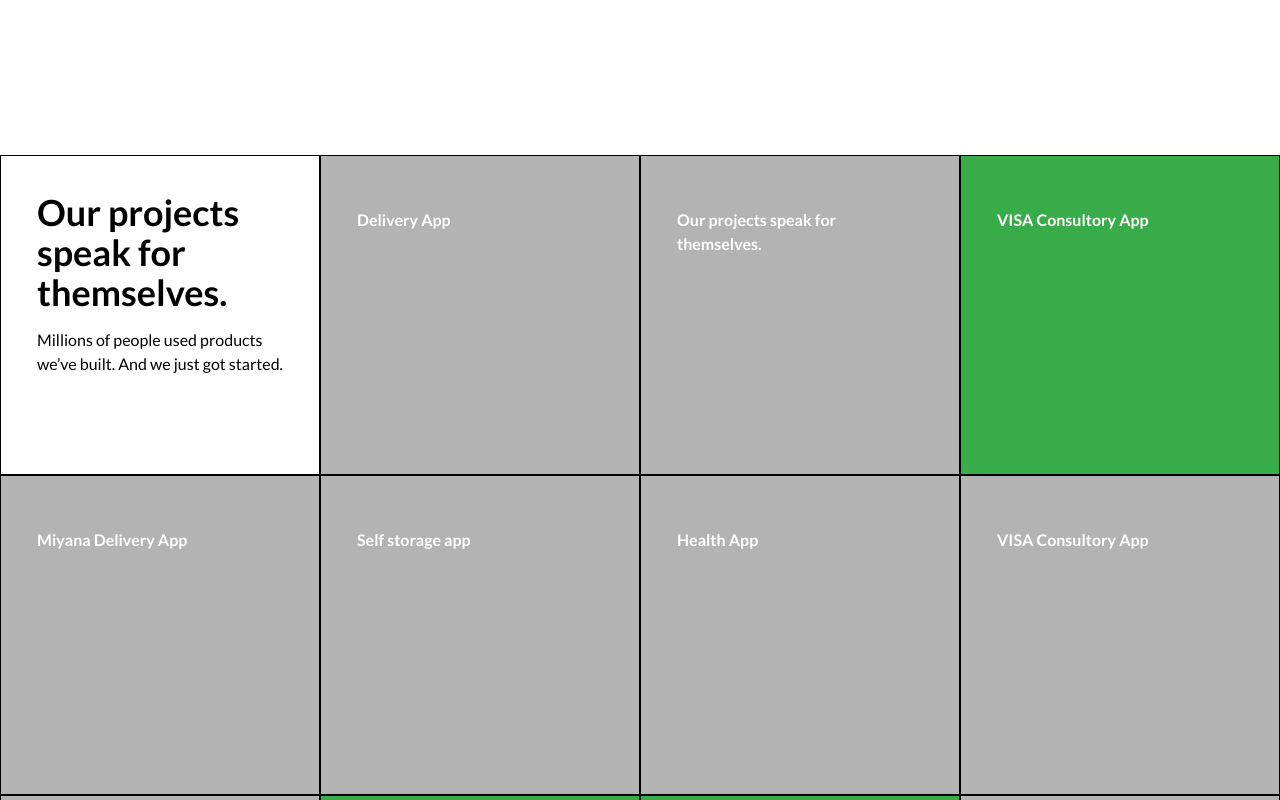
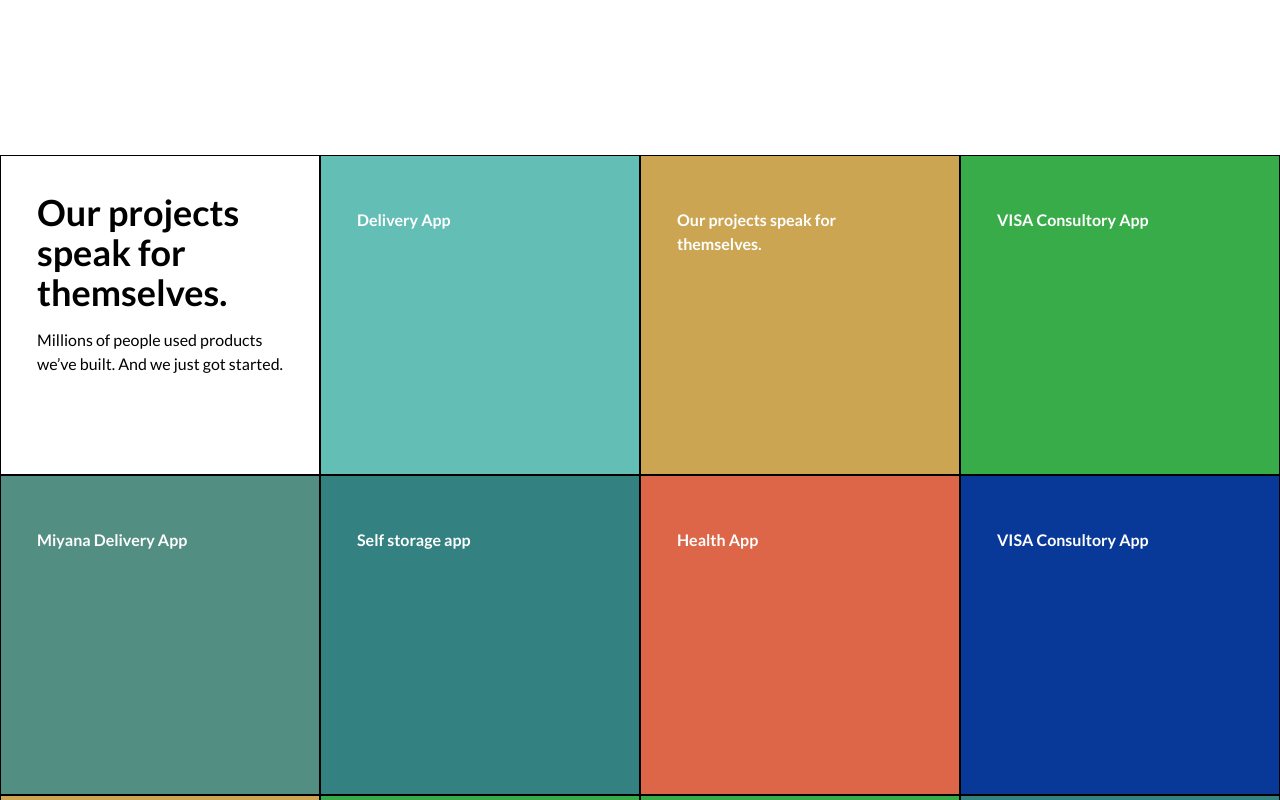
Before and after one commit to KvinZav/umvel-remote, a Next.js app: page / in a window 1280 px wide. Shown: the part 11200-12000 px from the top of the page. Built offline with nearby package versions, Linux system fonts and the light colour scheme.

Commit message:
fix: change background color

```diff
--- a/pages/_app.tsx
+++ b/pages/_app.tsx
@@ -6,6 +6,16 @@ import Header from '@modules/header';
 const swrConfig = {
   revalidateOnFocus: false,
 };
+
+const colors = [
+    "bg-cases-capa",
+    "bg-cases-prevue",
+    "bg-cases-argo",
+    "bg-cases-campaign",
+    "bg-cases-viva",
+    "bg-cases-food-central",
+    "bg-cases-oeio",
+]
 
 function MyApp({ Component, pageProps }) {
   return <>
--- a/src/components/modules/highlights/tablet.tsx
+++ b/src/components/modules/highlights/tablet.tsx
@@ -4,7 +4,7 @@ import { HighlightsTabletPorps } from "@type/modules/highlights";
 const HighlightsTablet:React.FC<HighlightsTabletPorps> = ({project,handleNext,handlePrevious,title}):JSX.Element => {
     if(project){
         return (
-            <div className="bg-cases-viva w-screen h-[150vw] grid grid-cols-2 grid-rows-3 ">
+            <div className={`bg-${project.attributes.primaryColor} w-screen h-[150vw] grid grid-cols-2 grid-rows-3`}>
                 <div className="col-start-1 col-span-1 row-start-1 row-span-1">
                     <div className="h-full p-8 bg-secondary-70/50">
                         <h3 className="text-xl font-bold text-primary-white mb-4">{project.attributes.title}</h3>
--- a/src/components/modules/quotes/index.tsx
+++ b/src/components/modules/quotes/index.tsx
@@ -12,7 +12,7 @@ const Quotes = (): JSX.Element => {
     const {quote} = FETCHER(event, BlockNameEnum.quotes)
 
     return (
-        <div className="h-[180vm] sm:h-auto w-screen overflow-hidden overflow-x-scroll snap-x bg-secondary-30">
+        <div className={`h-[180vm] sm:h-auto w-screen overflow-hidden overflow-x-scroll snap-x`}>
             <section className="h-[180vw] flex flex-col flex-wrap sm:h-auto sm:w-screen sm:grid sm:grid-cols-2 lg:grid-cols-4 snap-x">
                 <article className="bg-primary-white p-9 h-[50%] sm:h-auto sm:w-full aspect-square border snap-center overflow-hidden">
                     <h2 className="text-4xl font-bold leading-snug mb-4 xl:text-4xl">Our projects speak for themselves.</h2>
@@ -38,7 +38,7 @@ type SquareQuotesProps = {
 
 const SquareQuotes:React.FC<SquareQuotesProps> = ({title='',subtitle='',description='',color=''}):JSX.Element => {
     return (
-        <article className={`group overflow-hidden h-[50%] sm:h-auto sm:w-full aspect-square bg-${color} border snap-center`}>
+        <article className={`bg-${color} group overflow-hidden h-[50%] sm:h-auto sm:w-full aspect-square border snap-center`}>
             <div className="h-full w-full p-9 text-primary-white">
                 <p className="mb-4">{description}</p>
                 <h3 className="font-bold mb-4">{title}</h3>
```
